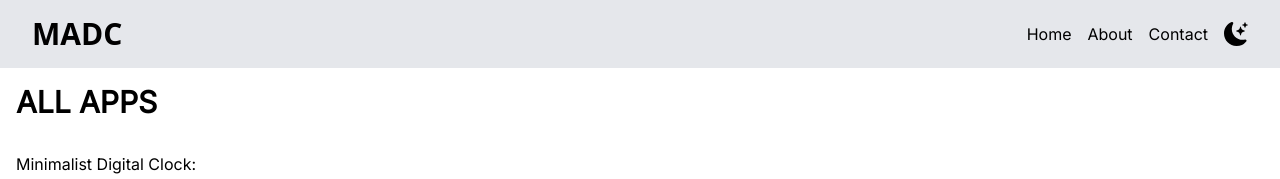
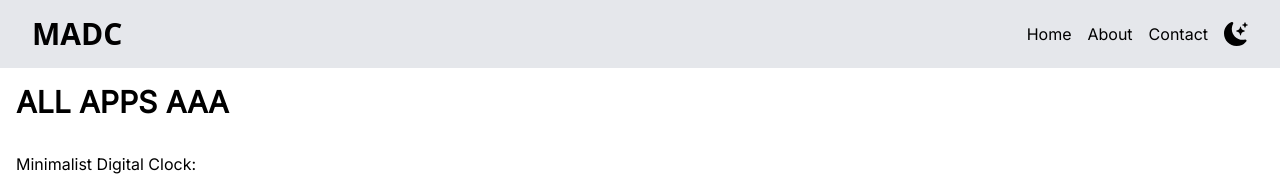
Before and after one commit to andreycruz16/madc, a Next.js app: page / in a window 1280 px wide. Shown: the top 179 px of the page. Built offline with nearby package versions, Linux system fonts and the light colour scheme.

Commit message:
test AAA

```diff
--- a/app/page.tsx
+++ b/app/page.tsx
@@ -1,7 +1,7 @@
 export default function Root() {
   return (
     <main className="container mx-auto h-screen dark:text-gray-100">
-      <h1 className="text-3xl uppercase font-bold p-4">All Apps</h1>
+      <h1 className="text-3xl uppercase font-bold p-4">All Apps AAA</h1>
       <ul className="flex flex-col">
         <li className="p-4 w-fit">
           <div>Minimalist Digital Clock:</div>
```
